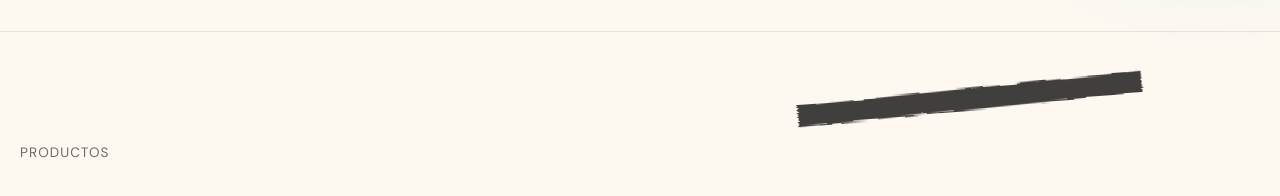
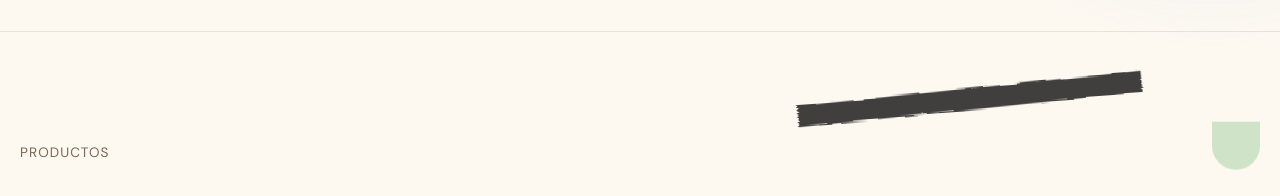
Before and after one commit to aylenfrisoli/proyecto-integrador-adaitw, a React (Vite) app in the folder frontend/: page / in a window 1280 px wide. Shown: the part 1340-1536 px from the top of the page. Built offline with nearby package versions, Linux system fonts and the light colour scheme; no server answers.

Commit message:
Uso los colores nuevos en las formas de la sección de productos

```diff
--- a/frontend/src/components/ProductosList.jsx
+++ b/frontend/src/components/ProductosList.jsx
@@ -22,11 +22,11 @@ function ProductosList() {
   return (
     <section id="productos" className={`container ${styles.seccion}`}>
       {/* formas que asoman por los costados, donde queda lugar en blanco */}
-      <FormaDecorativa tipo="gota" color="rosa" tamano="5rem" lado="derecha" arriba="22%" />
-      <FormaDecorativa tipo="arco" color="azul" tamano="4rem" lado="izquierda" arriba="60%" />
+      <FormaDecorativa tipo="gota" color="ladrillo" tamano="5rem" lado="derecha" arriba="22%" />
+      <FormaDecorativa tipo="arco" color="salvia" tamano="4rem" lado="izquierda" arriba="60%" />
       <EncabezadoSeccion
         etiqueta="Productos"
-        forma={{ tipo: "arco", color: "azul" }}
+        forma={{ tipo: "arco", color: "salvia" }}
         titulo="Hecho a mano para vos"
         descripcion="Cajas, bordados, bolsos y papelería artesanales. Consultá por WhatsApp y coordinamos la entrega."
       />
```
